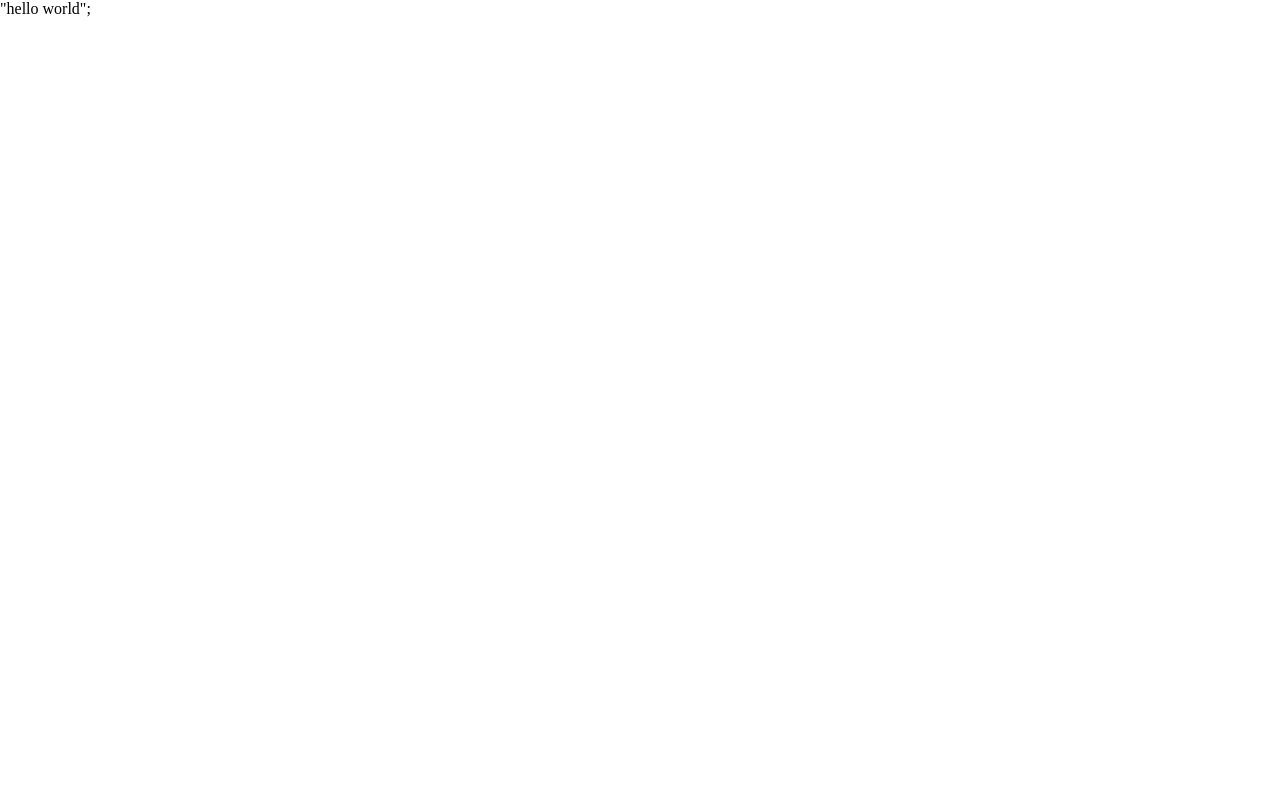
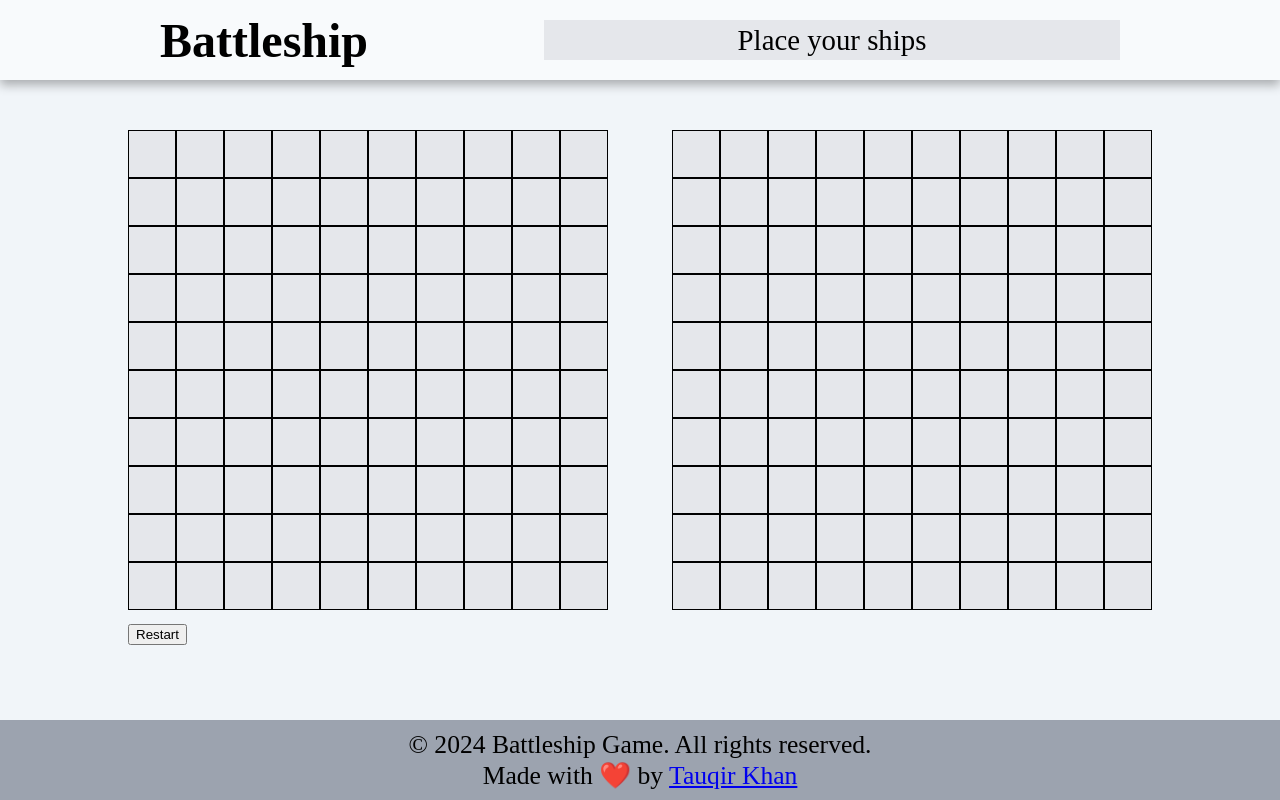
Before and after one commit to tauqirkhan/battleship, a website built with webpack: page src/index.html in a window 1280 px wide. Built offline with nearby package versions, Linux system fonts and the light colour scheme.

Commit message:
feat: add index.js entry file with UI file updated

```diff
--- a/src/index.html
+++ b/src/index.html
@@ -3,9 +3,30 @@
   <head>
     <meta charset="UTF-8" />
     <meta name="viewport" content="width=device-width, initial-scale=1.0" />
-    <title>Document</title>
+    <title>Battleship Game</title>
   </head>
   <body>
-    "hello world";
+    <div class="container">
+      <header>
+        <div class="logo">Battleship</div>
+        <div class="gameStatus"><p>Place your ships</p></div>
+      </header>
+      <main>
+        <div class="player1Board"></div>
+        <div class="player2Board"></div>
+        <div class="importantButtons">
+          <button class="restart">Restart</button>
+        </div>
+      </main>
+      <footer>
+        <p>&copy; 2024 Battleship Game. All rights reserved.</p>
+        <p>
+          Made with ❤️ by
+          <a href="https://github.com/tauqirkhan/battleship" target="_blank"
+            >Tauqir Khan</a
+          >
+        </p>
+      </footer>
+    </div>
   </body>
 </html>
--- a/src/index.js
+++ b/src/index.js
@@ -1,3 +1,9 @@
 import "./style.css";
+import { startTheGame } from "./functions/DOMfunctions/startTheGame";
 
-console.log("Hello World");
+startTheGame({
+  player2Name: "player2",
+  player1Name: "Player1",
+  randomShipPlacement: true,
+  isPlayer2Computer: true,
+});
--- a/src/style.css
+++ b/src/style.css
@@ -88,3 +88,123 @@ video {
   font: inherit;
   vertical-align: baseline;
 }
+
+/* root color */
+:root {
+  --main-bg-color: #f1f5f9;
+  --close-to-white: #f8fafc;
+  --grey: #9ca3af;
+  --light-grey: #e5e7eb;
+}
+
+/* container */
+.container {
+  height: 100vh;
+  width: 100vw;
+  font-size: 32px;
+  background-color: var(--main-bg-color);
+}
+
+/* header */
+header {
+  width: 75vw;
+  height: 10vh;
+  margin: auto;
+  display: grid;
+  grid-template:
+    [row1-start] "logo gameStatus" 1.5fr[row1-end]
+    / 40% 60%;
+  padding: 0px 12.5vw;
+}
+
+header:hover {
+  box-shadow: 0px 5px 10px rgb(0, 0, 0, 0.3);
+  background-color: var(--close-to-white);
+}
+
+.logo,
+.gameStatus {
+  display: flex;
+  align-items: center;
+}
+
+.logo {
+  font-size: 1.5em;
+  grid-area: logo;
+  font-weight: bold;
+}
+
+.gameStatus {
+  grid-area: gameStatus;
+  font-size: 0.9em;
+}
+
+.gameStatus > p {
+  height: 5vh;
+  width: 100%;
+  background-color: var(--light-grey);
+  display: flex;
+  align-items: center;
+  justify-content: center;
+}
+/* main */
+main {
+  padding-top: 50px;
+  width: 80vw;
+  height: 70vh;
+  margin: auto;
+  display: grid;
+  grid-template:
+    [row1-start] "player1Board player2Board" 1fr[row1-end]
+    [row1-start] "importantButtons importantButtons" 10vh[row1-end]
+    / 1fr 1fr;
+  column-gap: 5vw;
+}
+
+.gridBtn {
+  font-size: 24px;
+  border: none;
+  background-color: var(--light-grey);
+  color: black;
+  font-weight: bold;
+  border: 1px solid black;
+}
+
+.player1Board,
+.player2Board {
+  display: grid;
+  grid-template-rows: repeat(10, minmax(10px, 1fr));
+  grid-template-columns: repeat(10, minmax(10px, 1fr));
+}
+
+.player1Board {
+  grid-area: player1Board;
+}
+
+.player2Board {
+  grid-area: player2Board;
+}
+
+.importantButtons {
+  grid-area: importantButtons;
+}
+
+.gridBtn {
+  font-size: 1em;
+  font-weight: bolder;
+}
+
+/* footer */
+footer {
+  width: 100%;
+  height: 10vh;
+  position: absolute;
+  left: 0;
+  bottom: 0;
+  display: flex;
+  flex-direction: column;
+  align-items: center;
+  justify-content: center;
+  background-color: var(--grey);
+  font-size: 0.8em;
+}
```
